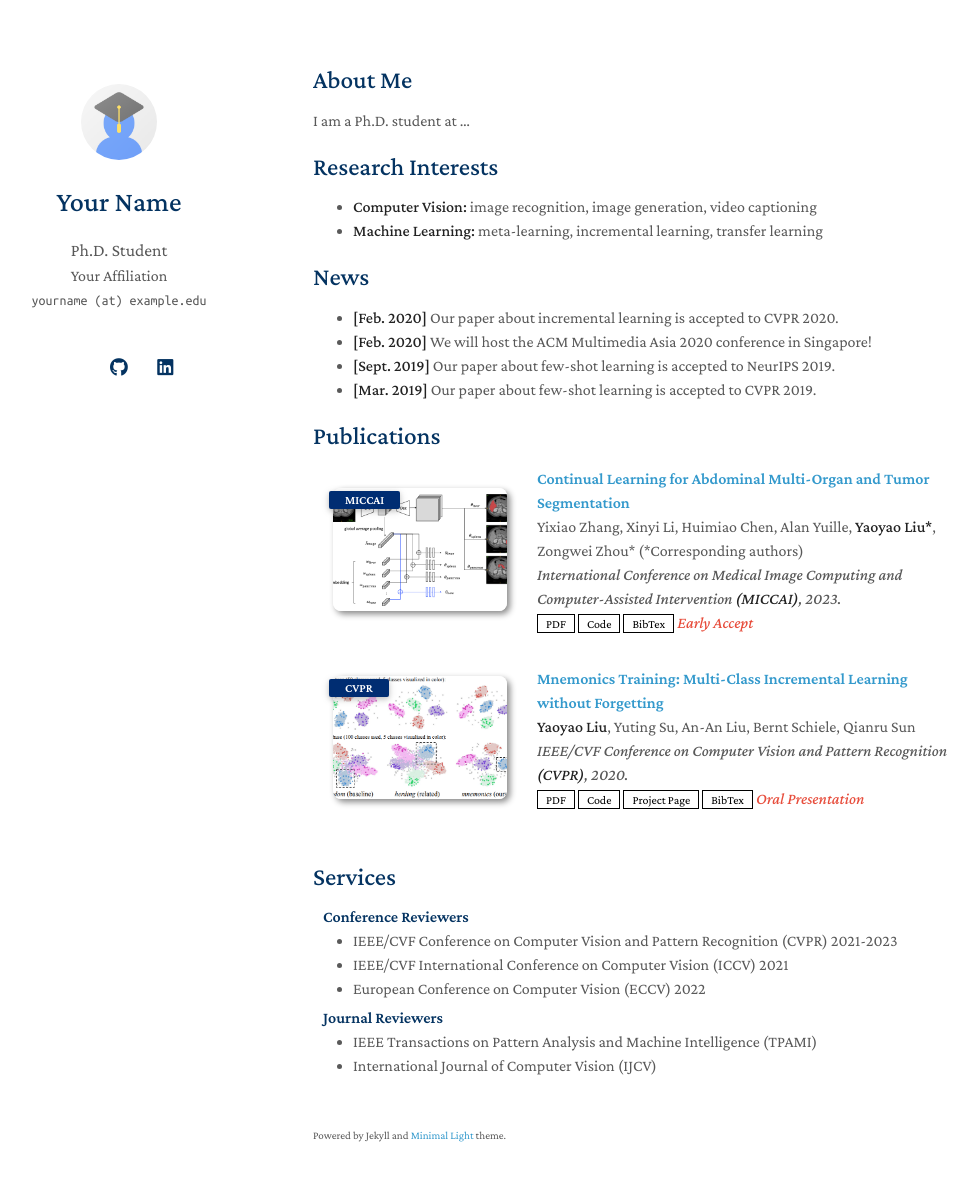
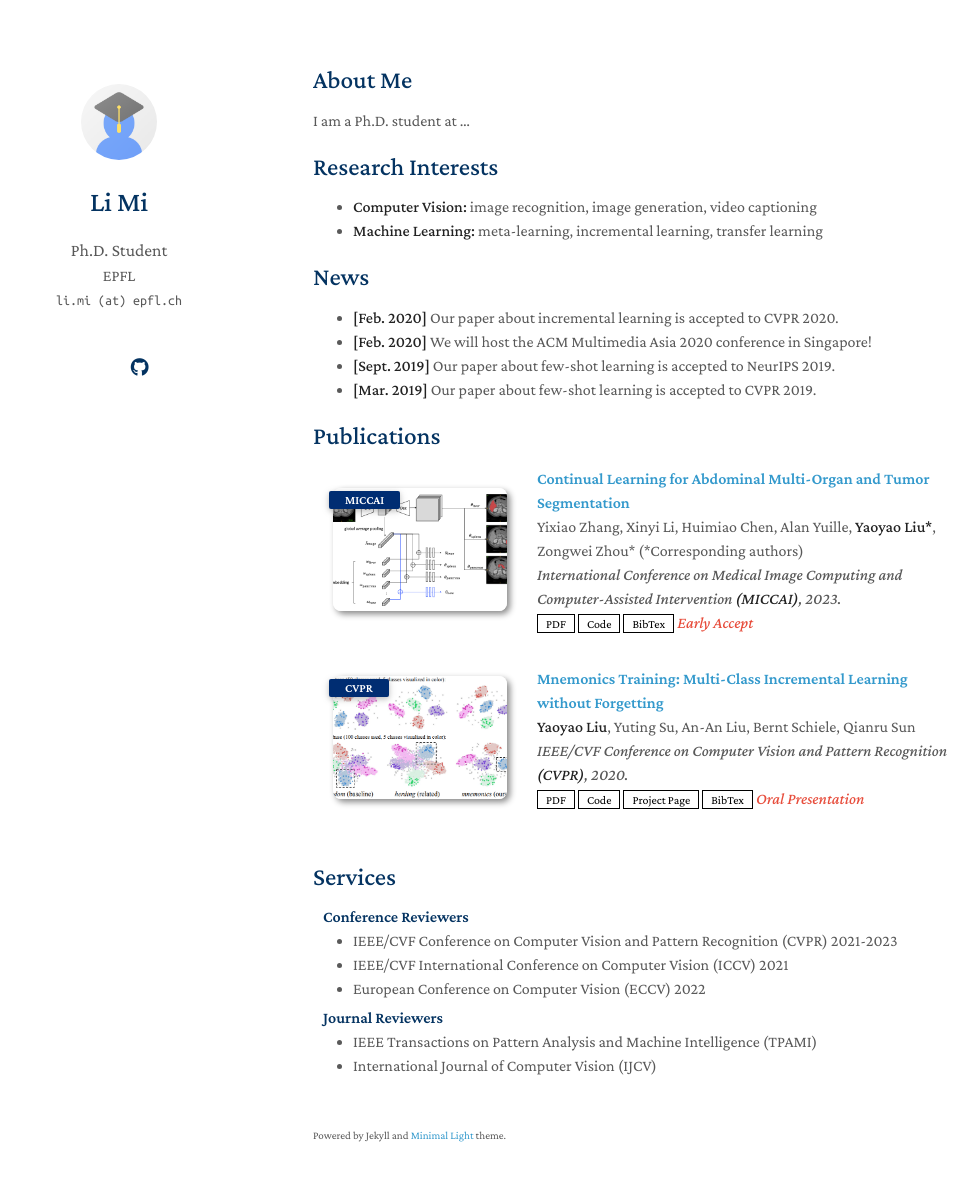
Before and after one commit to limirs/limirs.github.io, a Jekyll site: the page built from index.md, in a window 1280 px wide and 1216 px high. Shown: the top 1181 px of the window, without its empty margins (157-1135 px from the left). Built offline with Jekyll 4.4.1, drawn with Linux system fonts in a browser that asks for light colours; a style sheet for code colours, icons or effects is not loaded; our own code applies the rules of GitHub Pages for plain Markdown files.

Commit message:
Update _config.yml

```diff
--- a/_config.yml
+++ b/_config.yml
@@ -1,8 +1,8 @@
 # Basic Information
-title: Your Name
+title: Li Mi
 position: Ph.D. Student
-affiliation: Your Affiliation
-email: yourname (at) example.edu
+affiliation: EPFL
+email: li.mi (at) epfl.ch
 
 # Search Engine Optimization (SEO)
 # The following information is used to improve the website traffic from search engines, e.g., Google.
@@ -12,11 +12,11 @@ canonical: https://minimal-light-theme.yliu.me/
 
 # Links
 # If you don't need one of them, you may delete the corresponding line.
-google_scholar: https://scholar.google.com/
-cv_link: assets/files/curriculum_vitae.pdf
-github_link: https://github.com/
-linkedin: https://www.linkedin.com/
-twitter: https://twitter.com/
+google_scholar: https://scholar.google.com/citations?view_op=list_works&hl=en&hl=en&user=PzX2_bsAAAAJ
+#cv_link: assets/files/curriculum_vitae.pdf
+github_link: https://github.com/limirs
+#linkedin: https://www.linkedin.com/
+#twitter: https://twitter.com/
 
 # Images (e.g., your profile picture and your website's favicon)
 # "favicon" and "favicon_dark" are used for the light and dark modes, respectively.
```
